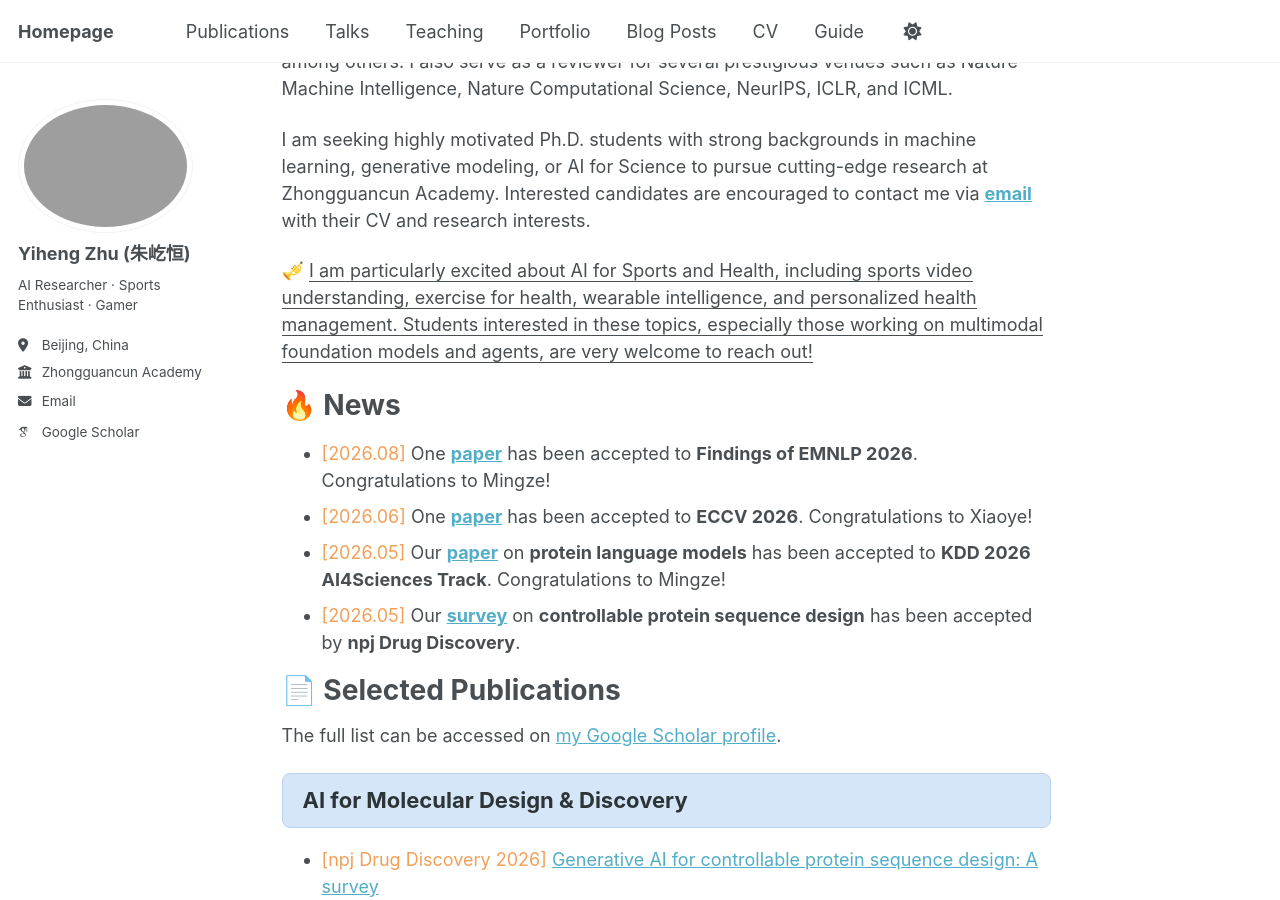
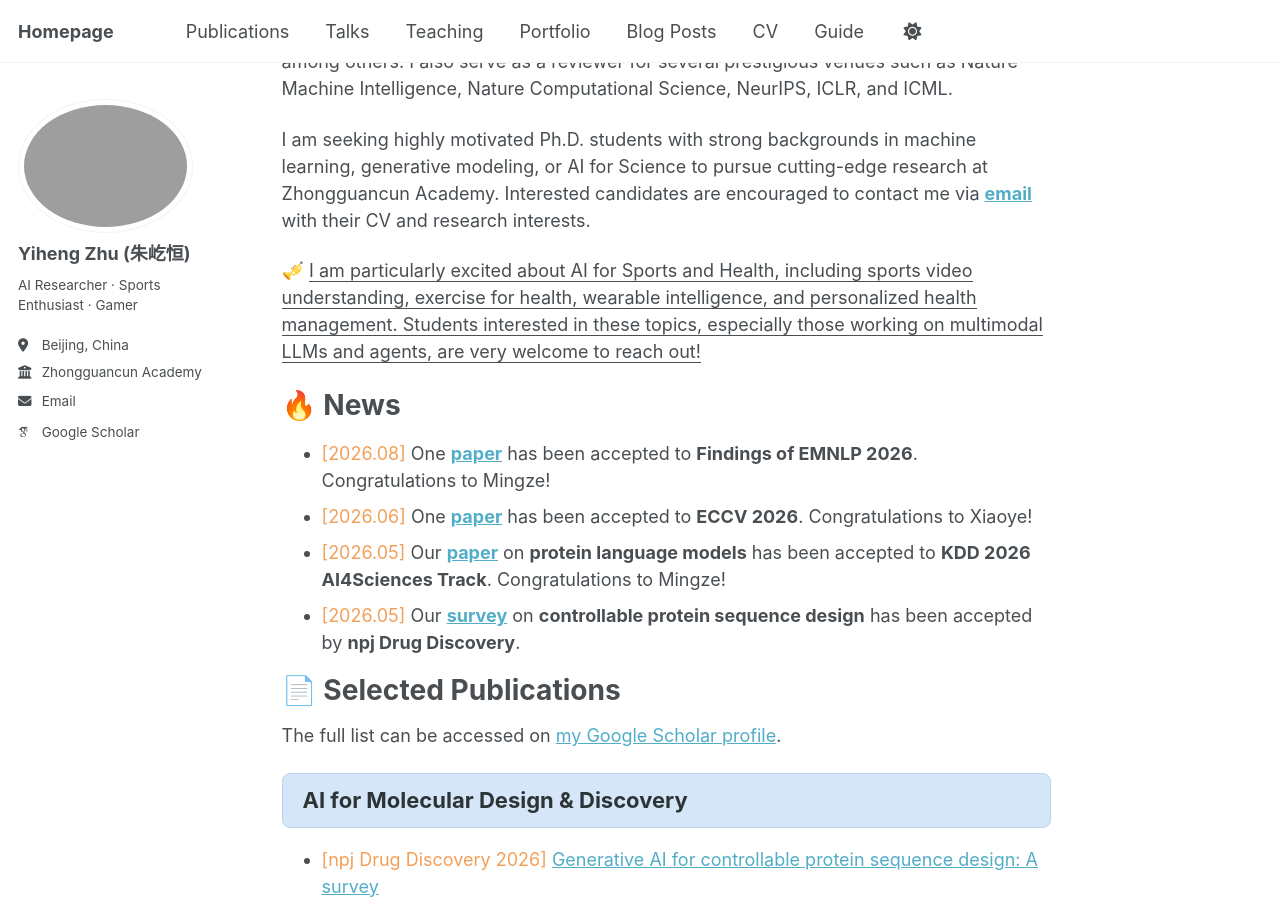
Before and after one commit to derrickzhu147/derrickzhu147.github.io, a Jekyll site: the page built from _pages/about.md, in a window 1280 px wide and 900 px high, scrolled down 353 px. Built offline with Jekyll 4.4.1, drawn with Linux system fonts in a browser that asks for light colours; some web fonts are replaced; a script that is not in the unit is left out.

Commit message:
Update about.md

```diff
--- a/_pages/about.md
+++ b/_pages/about.md
@@ -15,7 +15,7 @@ My research interests lie in **Generative AI** (e.g., diffusion models and multi
 
 I am seeking highly motivated Ph.D. students with strong backgrounds in machine learning, generative modeling, or AI for Science to pursue cutting-edge research at Zhongguancun Academy. Interested candidates are encouraged to contact me via **[email](mailto:zhuyiheng@zgci.ac.cn)** with their CV and research interests.
 
-🎺 <u>I am particularly excited about AI for Sports and Health, including sports video understanding, exercise for health, wearable intelligence, and personalized health management. Students interested in these topics, especially those working on multimodal foundation models and agents, are very welcome to reach out!</u>
+🎺 <u>I am particularly excited about AI for Sports and Health, including sports video understanding, exercise for health, wearable intelligence, and personalized health management. Students interested in these topics, especially those working on multimodal LLMs and agents, are very welcome to reach out!</u>
 
 🔥 News
 ======
```
